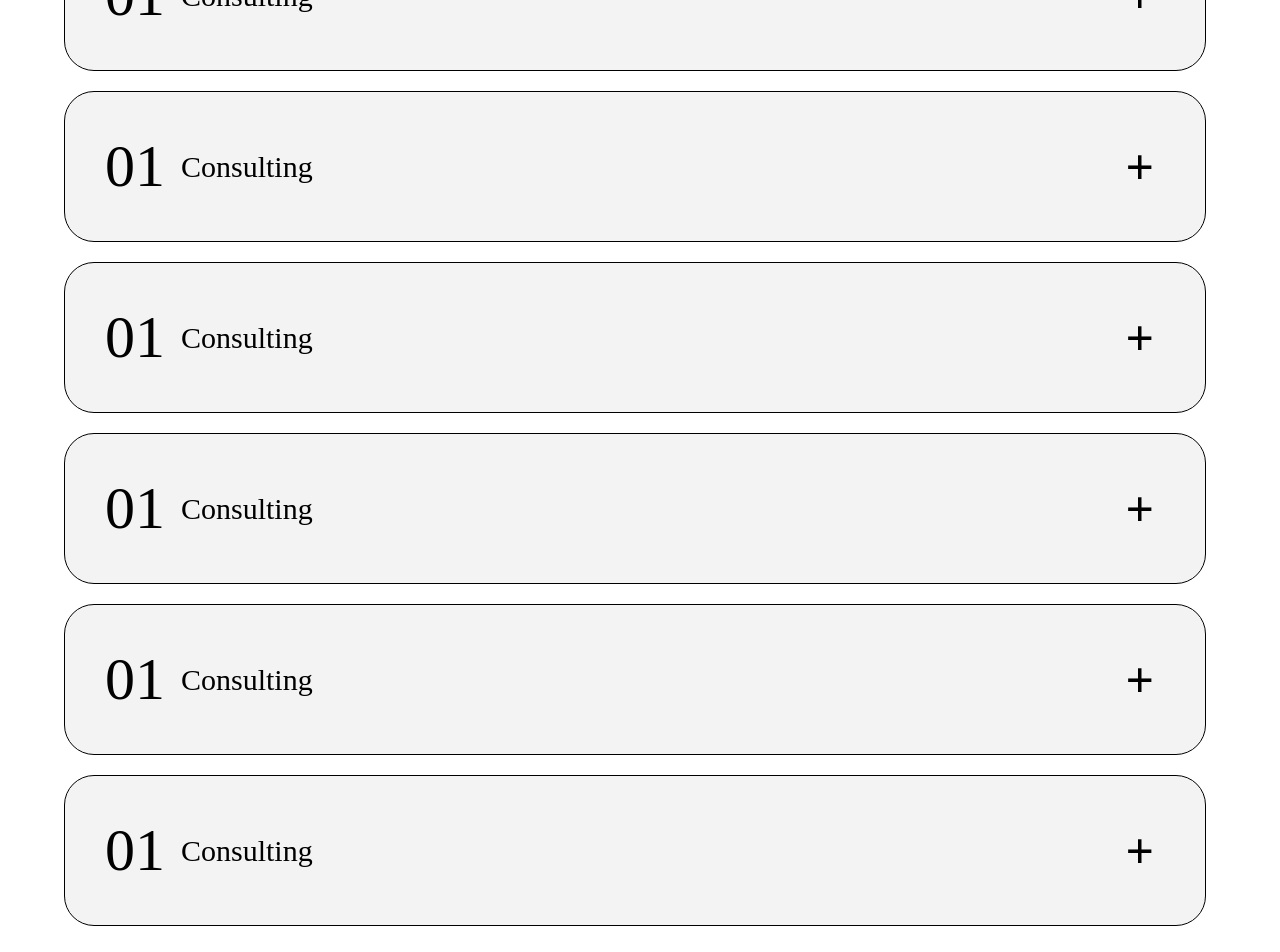
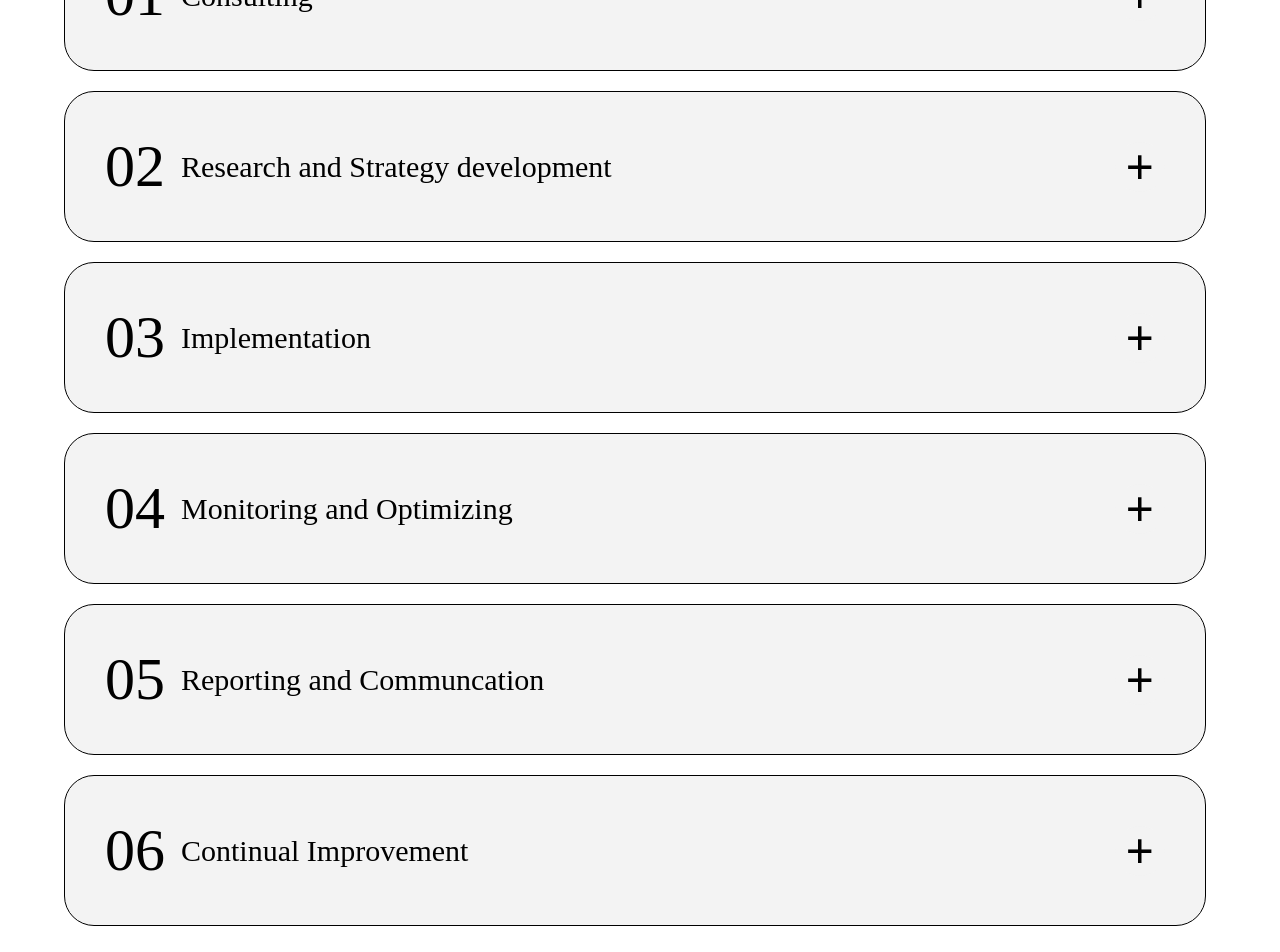
Before and after one commit to AsonglefacMillenium/positivitus, a Next.js app: page / in a window 1280 px wide. Shown: the part 3180-4132 px from the top of the page. Built offline with nearby package versions, Linux system fonts and the light colour scheme.

Commit message:
update process card content

```diff
--- a/components/organisms/process_card/index.tsx
+++ b/components/organisms/process_card/index.tsx
@@ -1,7 +1,13 @@
 import React, { useState } from "react";
 import styles from "./styles.module.css";
 
-const ProcessCard = () => {
+
+interface ProcessCardProps{
+  title: string;
+  text: string;
+  number: string
+}
+const ProcessCard = ({...props}:ProcessCardProps) => {
   const [details, setDetails] = useState(false);
   return (
     <div
@@ -13,8 +19,8 @@ const ProcessCard = () => {
     >
       <div className={styles.card_header}>
         <div className={styles.card_text}>
-          <h3>01</h3>
-          <p>Consulting</p>
+          <h3>{props.number}</h3>
+          <p>{props.title}</p>
         </div>
 
         <div className={styles.action_btn}>{details ? <p>-</p> : <p>+</p>}</div>
@@ -25,10 +31,7 @@ const ProcessCard = () => {
           <div className={styles.divider}></div>
           <div className={styles.card_body}>
             <p>
-              During the initial consultation, we will discuss your business
-              goals and objectives, target audience, and current marketing
-              efforts. This will allow us to understand your needs and tailor
-              our services to best fit your requirements.
+              {props.text}
             </p>
           </div>
         </div>
--- a/components/templates/process/index.tsx
+++ b/components/templates/process/index.tsx
@@ -1,4 +1,4 @@
-"use client"
+"use client";
 import React from "react";
 import styles from "./styles.module.css";
 import SectionHeader from "@/components/molecules/section_header";
@@ -13,12 +13,54 @@ const ProcessSection = () => {
       />
 
       <div className={styles.process_cards}>
-        <ProcessCard />
-        <ProcessCard />
-        <ProcessCard />
-        <ProcessCard />
-        <ProcessCard />
-        <ProcessCard />
+        <ProcessCard
+          number="01"
+          text="During the initial consultation, we will discuss your business
+              goals and objectives, target audience, and current marketing
+              efforts. This will allow us to understand your needs and tailor
+              our services to best fit your requirements."
+          title="Consulting"
+        />
+        <ProcessCard
+          number="02"
+          text="During the initial consultation, we will discuss your business
+              goals and objectives, target audience, and current marketing
+              efforts. This will allow us to understand your needs and tailor
+              our services to best fit your requirements."
+          title="Research and Strategy development"
+        />
+        <ProcessCard
+          number="03"
+          text="During the initial consultation, we will discuss your business
+              goals and objectives, target audience, and current marketing
+              efforts. This will allow us to understand your needs and tailor
+              our services to best fit your requirements."
+          title="Implementation"
+        />
+        <ProcessCard
+          number="04"
+          text="During the initial consultation, we will discuss your business
+              goals and objectives, target audience, and current marketing
+              efforts. This will allow us to understand your needs and tailor
+              our services to best fit your requirements."
+          title="Monitoring and Optimizing"
+        />
+        <ProcessCard
+          number="05"
+          text="During the initial consultation, we will discuss your business
+              goals and objectives, target audience, and current marketing
+              efforts. This will allow us to understand your needs and tailor
+              our services to best fit your requirements."
+          title="Reporting and Communcation"
+        />
+        <ProcessCard
+          number="06"
+          text="During the initial consultation, we will discuss your business
+              goals and objectives, target audience, and current marketing
+              efforts. This will allow us to understand your needs and tailor
+              our services to best fit your requirements."
+          title="Continual Improvement"
+        />
       </div>
     </div>
   );
```
